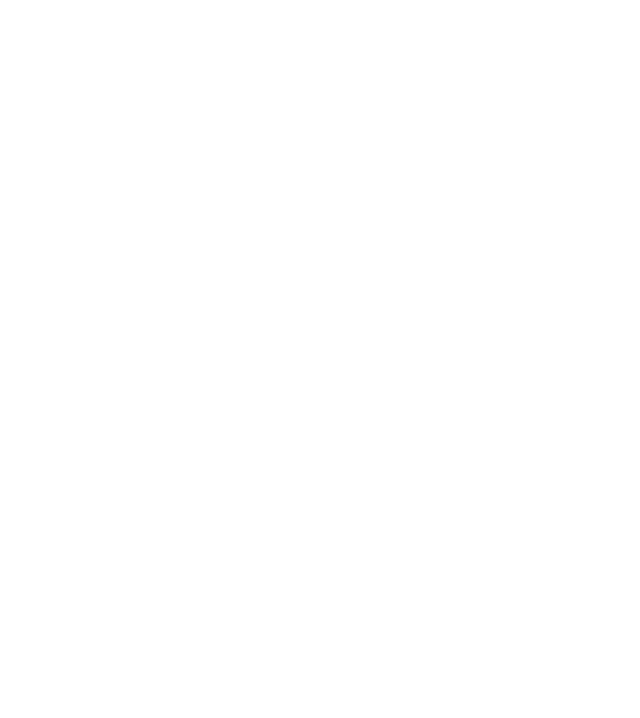
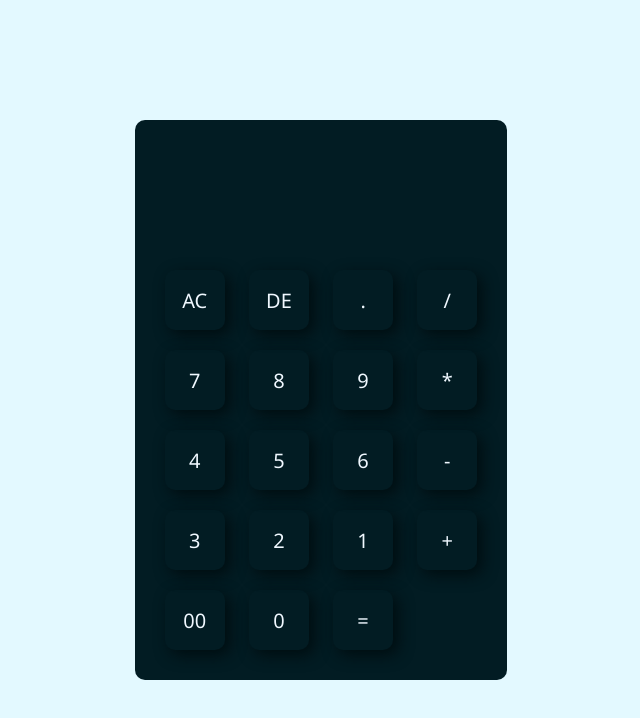
Before and after one commit to bravetheminigod/septa, a plain HTML site: page index.html in a window 1280 px wide. Shown: the whole page, without its empty margins (319-959 px from the left). Drawn offline with Linux system fonts and the light colour scheme.

Commit message:
calculator

```diff
--- a/index.html
+++ b/index.html
@@ -1 +1,51 @@
 <!DOCTYPE html>
+<html>
+    <head>
+        <title> CALCULATOR</title>
+        <link rel="stylesheet" href="style.css">
+
+    </head>
+
+<body>
+    <div class="container">
+        <div class="calculator">
+            <form>
+                <div class="display">
+                    <input type="text" name="display">
+                </div>
+                <div>
+                    <input type="button" value="AC" onclick="display.value = '' ">
+                    <input type="button" value="DE" onclick="display.value = display.value.toString().slice(0,1)">
+                    <input type="button" value="." onclick="display.value += '.' ">
+                    <input type="button" value="/" onclick="display.value += '/' ">
+                </div>
+                <div>
+                    <input type="button" value="7" onclick="display.value += '7' ">
+                    <input type="button" value="8" onclick="display.value += '8' ">
+                    <input type="button" value="9" onclick="display.value += '9' ">
+                    <input type="button" value="*" onclick="display.value += '*' ">
+                </div>
+                <div>
+                    <input type="button" value="4" onclick="display.value += '4' ">
+                    <input type="button" value="5" onclick="display.value += '5' ">
+                    <input type="button" value="6" onclick="display.value += '6' ">
+                    <input type="button" value="-" onclick="display.value += '-' ">
+                </div>
+                <div>
+                    <input type="button" value="3" onclick="display.value += '3' ">
+                    <input type="button" value="2" onclick="display.value += '2' ">
+                    <input type="button" value="1" onclick="display.value += '1' ">
+                    <input type="button" value="+" onclick="display.value += '+' ">
+                </div>
+                <div>
+                    <input type="button" value="00" onclick="display.value += '00' ">
+                    <input type="button" value="0" onclick="display.value += '0' ">
+                    <input type="button" value="=" onclick="display.value = eval(display.value)">
+
+                </div>
+            </form>
+        </div>
+    </div>
+</body>
+
+</html>
--- /dev/null
+++ b/style.css
@@ -0,0 +1,47 @@
+*{
+    margin: 0;
+    padding: 0;
+    font-family: 'Segoe UI', Tahoma, Geneva, Verdana, sans-serif;
+    box-sizing: border-box;
+}
+
+.container{
+    width: 100%;
+    height: 100vh;
+    background: #e3f9ff;
+    display: flex;
+    align-items: center;
+    justify-content: center;
+}
+.calculator{
+    background: #021c23;
+    padding: 20px;
+    border-radius: 10px;
+}
+.calculator form input{
+    border: 0;
+    outline: 0;
+    width: 60px;
+    height: 60px;
+    border-radius: 10px;
+    box-shadow: -8px -8px 15px #0a96bd7b;
+    box-shadow: 5px 5px 15px #010d10;
+    background: transparent;
+    font-size: 20px;
+    color: aliceblue;
+    cursor: pointer;
+    margin: 10px
+}
+
+form .display{
+    display: flex;
+    justify-content: flex-end;
+    margin: 20px 0px;
+}
+
+form .display input{
+    text-align: right;
+    flex: 1;
+    font-size: 45px;
+    box-shadow: none
+}
```
Also changed, not shown: main.js (added).
